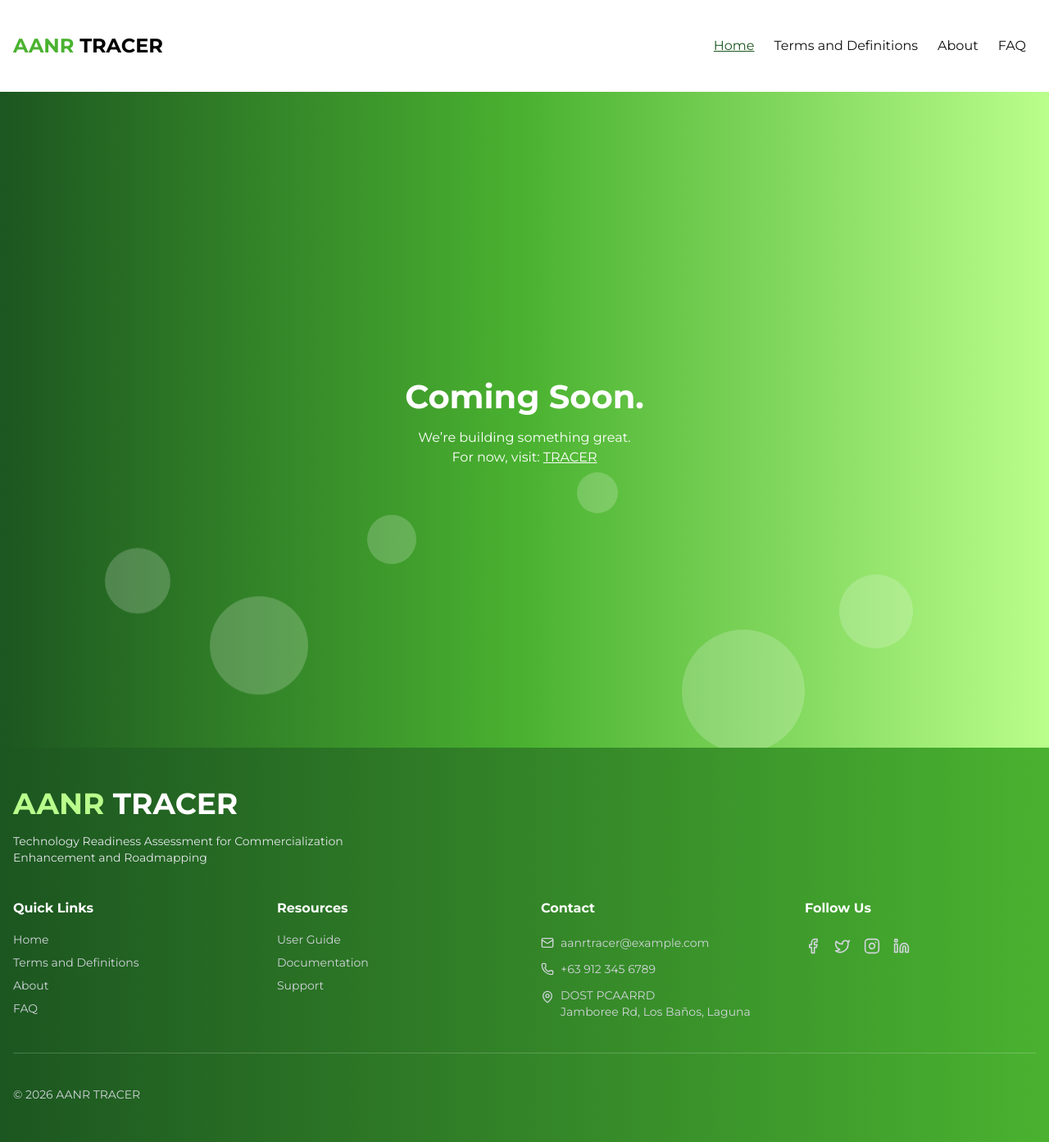
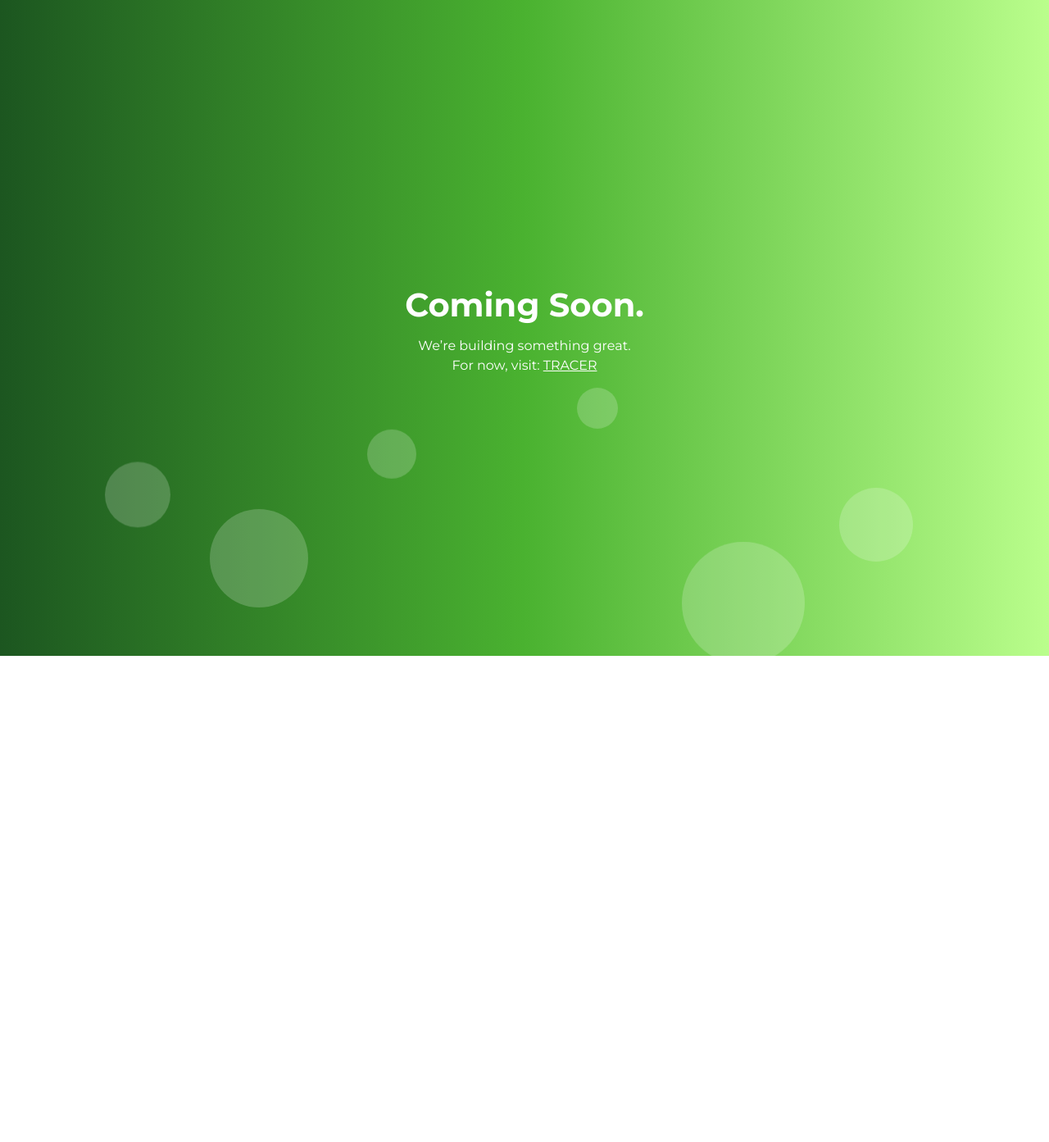
Before and after one commit to kazeulo/AANR-TRACER, a Next.js app: page / in a window 1280 px wide. Shown: the whole page at 82% size. After the commit the page ends 800 px from the top, so only its background shows below. Built offline with nearby package versions, Linux system fonts and the light colour scheme.

Commit message:
fix: update layout.tsx

```diff
--- a/src/app/layout.tsx
+++ b/src/app/layout.tsx
@@ -25,9 +25,9 @@ export default function RootLayout({
   return (
     <html lang="en">
       <body className={montserrat.className}>
-        <Header />
+        {/* <Header /> */}
         {children}
-        <Footer />
+        {/* <Footer /> */}
       </body>
     </html>
   );
```
